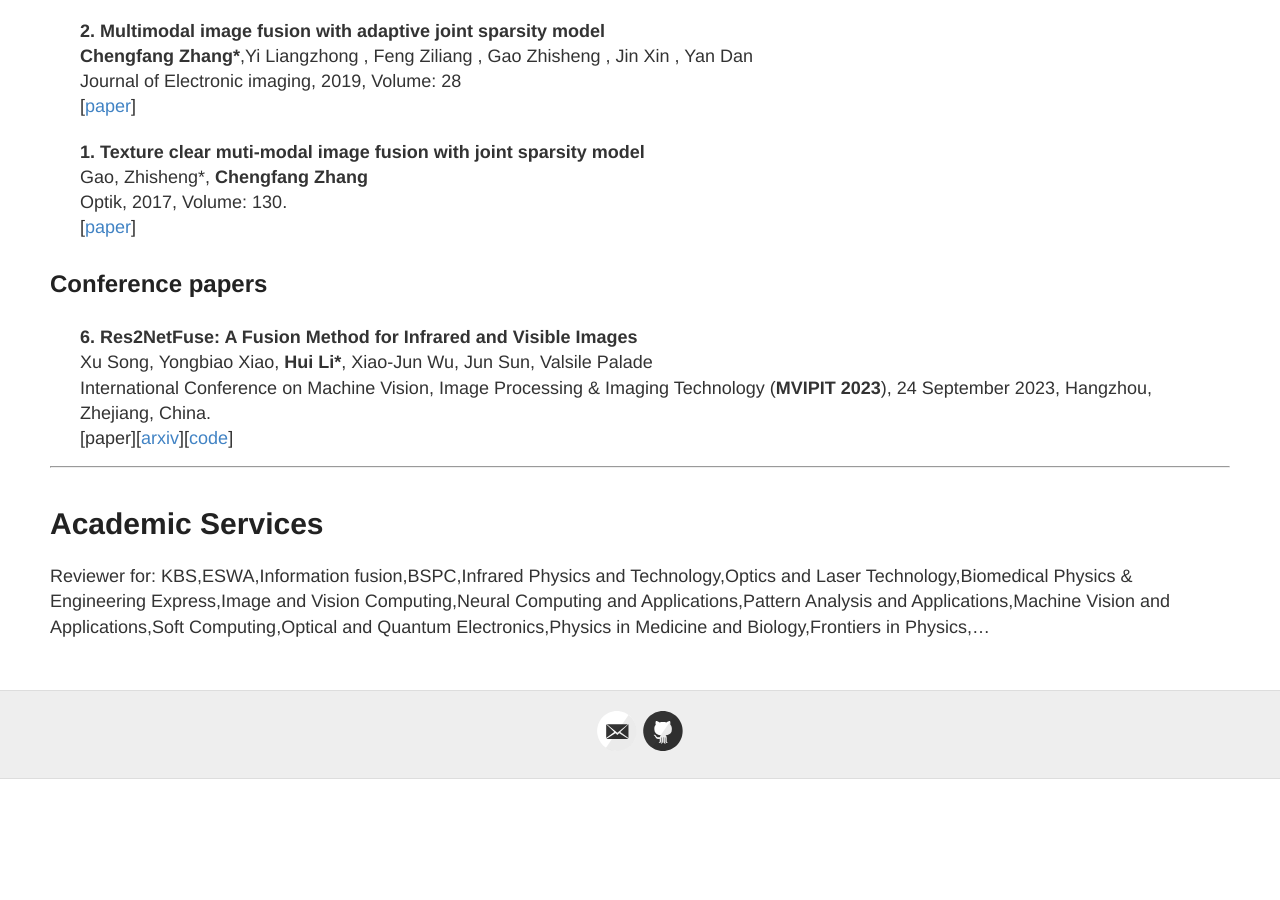
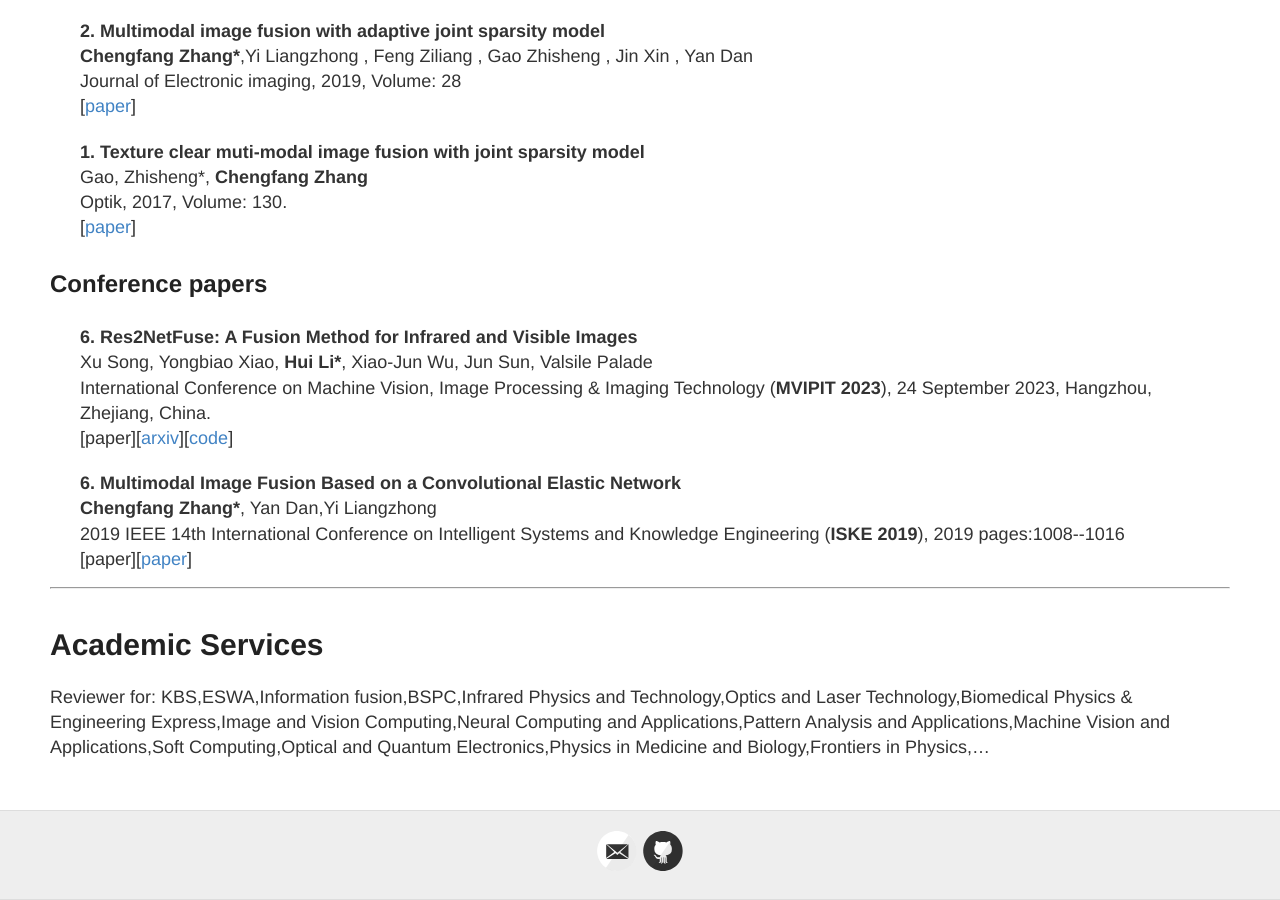
Before and after one commit to ChengfangZhang117/ChengfangZhang117.github.io, a Jekyll site: the page built from index.md, in a window 1280 px wide and 900 px high, scrolled down 2921 px. Built offline with Jekyll 4.4.1, drawn with Linux system fonts in a browser that asks for light colours; our own code applies the rules of GitHub Pages for plain Markdown files; before the commit the page ends 3700 px from its top, so only the background shows below that.

Commit message:
index.md

```diff
--- a/index.md
+++ b/index.md
@@ -216,6 +216,17 @@ I am currently a member at [Intelligent Policing Key Laboratory of Sichuan Provi
    	[paper][<a href="https://arxiv.org/abs/2112.14540">arxiv</a>][<a href="https://github.com/songxujay/Res2NetFuse">code</a>]
    </div>
 </div>
+
+<div class="publication media paperhi">
+   <div class="media-body">
+	   <b>6. Multimodal Image Fusion Based on a Convolutional Elastic Network</b><br>
+   	<strong><b>Chengfang Zhang*</b></strong>,  Yan Dan,Yi Liangzhong  <br/>
+	   2019 IEEE 14th International Conference on Intelligent Systems and Knowledge Engineering (<b>ISKE 2019</b>), 2019 pages:1008--1016<br/>
+   	[paper][<a href="https://doi.org/10.1109/ISKE47853.2019.9170428">paper</a>]
+   </div>
+</div>
+
+
 </div>
 
 ---
```
